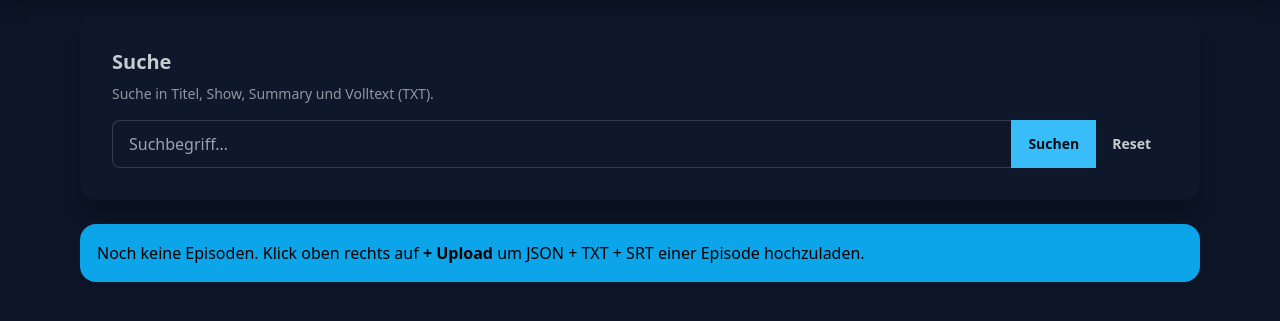
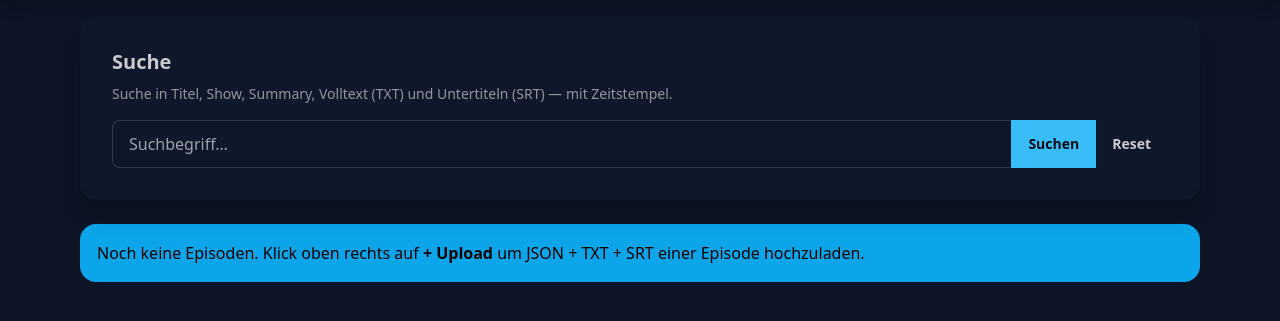
Before and after one commit to schwesig/podcast-transcripts, a FastAPI app: page / in a window 1280 px wide. Shown: the part 64-385 px from the top of the page. Run offline with FastAPI, Linux system fonts and the light colour scheme; some libraries are stand-ins or nearby versions.

Commit message:
feat: show SRT timestamp badge in search results UI
Display the cue timestamp (⏱ HH:MM:SS) next to the snippet when the
match was found in the SRT subtitles. Also update the search hint text
to mention SRT and timestamp support.

Co-Authored-By: Claude Sonnet 4.6 <noreply@anthropic.com>

```diff
--- a/templates/index.html
+++ b/templates/index.html
@@ -82,7 +82,7 @@
     <div class="card bg-base-100 shadow-xl mb-6">
       <div class="card-body">
         <h2 class="card-title">Suche</h2>
-        <p class="text-sm opacity-70">Suche in Titel, Show, Summary und Volltext (TXT).</p>
+        <p class="text-sm opacity-70">Suche in Titel, Show, Summary, Volltext (TXT) und Untertiteln (SRT) — mit Zeitstempel.</p>
         <div class="join w-full mt-2">
           <input id="q" type="search" placeholder="Suchbegriff…"
                  class="input input-bordered join-item w-full" />
@@ -284,7 +284,8 @@
         return;
       }
       searchResults.innerHTML = eps.map(ep => {
-        const snippet = ep.snippet ? `<p class="snippet text-sm mt-2 opacity-80">${highlight(ep.snippet, q)}</p>` : '';
+        const tsLabel = ep.timestamp ? `<span class="badge badge-neutral badge-sm font-mono">⏱ ${escapeHtml(ep.timestamp)}</span>` : '';
+        const snippet = ep.snippet ? `<p class="snippet text-sm mt-2 opacity-80">${tsLabel} ${highlight(ep.snippet, q)}</p>` : (tsLabel ? `<p class="mt-2">${tsLabel}</p>` : '');
         const epnum = ep.episode_number ? `<span class="badge badge-accent">#${escapeHtml(ep.episode_number)}</span>` : '';
         const meta = [ep.show, ep.date, ep.duration].filter(Boolean).map(escapeHtml).join(' · ');
         return `
```
